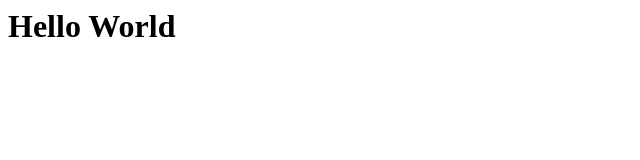
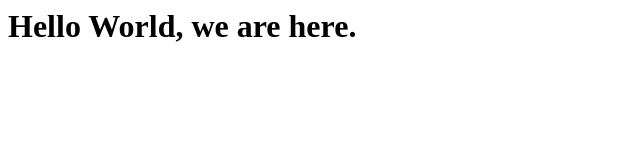
Before and after one commit to ShuvamCh/website-master, a plain HTML site: page index.html in a window 1280 px wide. Shown: the whole page, without its empty margins (0-640 px from the left). Drawn offline with Linux system fonts and the light colour scheme.

Commit message:
Update index.html

```diff
--- a/index.html
+++ b/index.html
@@ -1,7 +1,7 @@
 <html>
   <body>
     <h1>
-      Hello World
+      Hello World, we are here.
     </h1>
   </body>
 </html>
```
